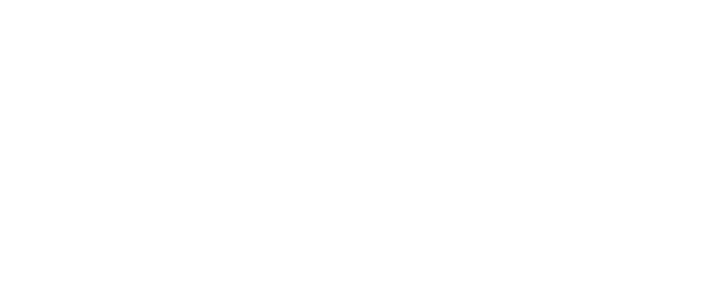
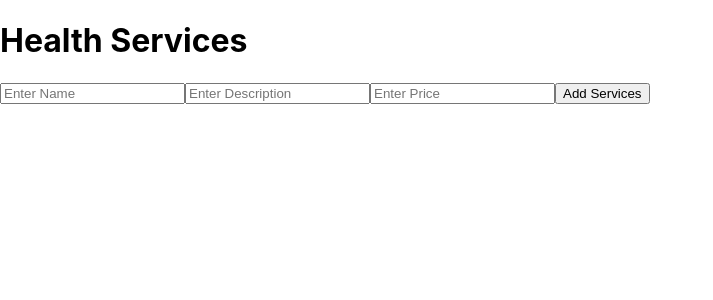
Before and after one commit to Shaheryar0054/health-services, a React (Create React App) app: page / in a window 1280 px wide. Shown: the top 300 px of the page, without its empty margins (0-713 px from the left). Built offline with nearby package versions, Linux system fonts and the light colour scheme.

Commit message:
Added Form

```diff
--- a/src/App.js
+++ b/src/App.js
@@ -1,9 +1,9 @@
 import './App.css';
-
+import Healthservices from './components/Healthservices';
 function App() {
   return (
-    <div className="App">
-
+    <div>
+      <Healthservices />
     </div>
   );
 }
--- /dev/null
+++ b/src/components/Healthservices.js
@@ -0,0 +1,27 @@
+import React from 'react'
+
+function Healthservices() {
+  return (
+    <div>
+      <h1>Health Services</h1>
+
+      <form>
+        <input
+          type="text"
+          placeholder="Enter Name"
+        />
+        <input
+          type="text"
+          placeholder="Enter Description"
+        />
+        <input
+          type="number"
+          placeholder="Enter Price"
+        />
+        <button type="submit">Add Services</button>
+      </form>
+    </div>
+  )
+}
+
+export default Healthservices
```
